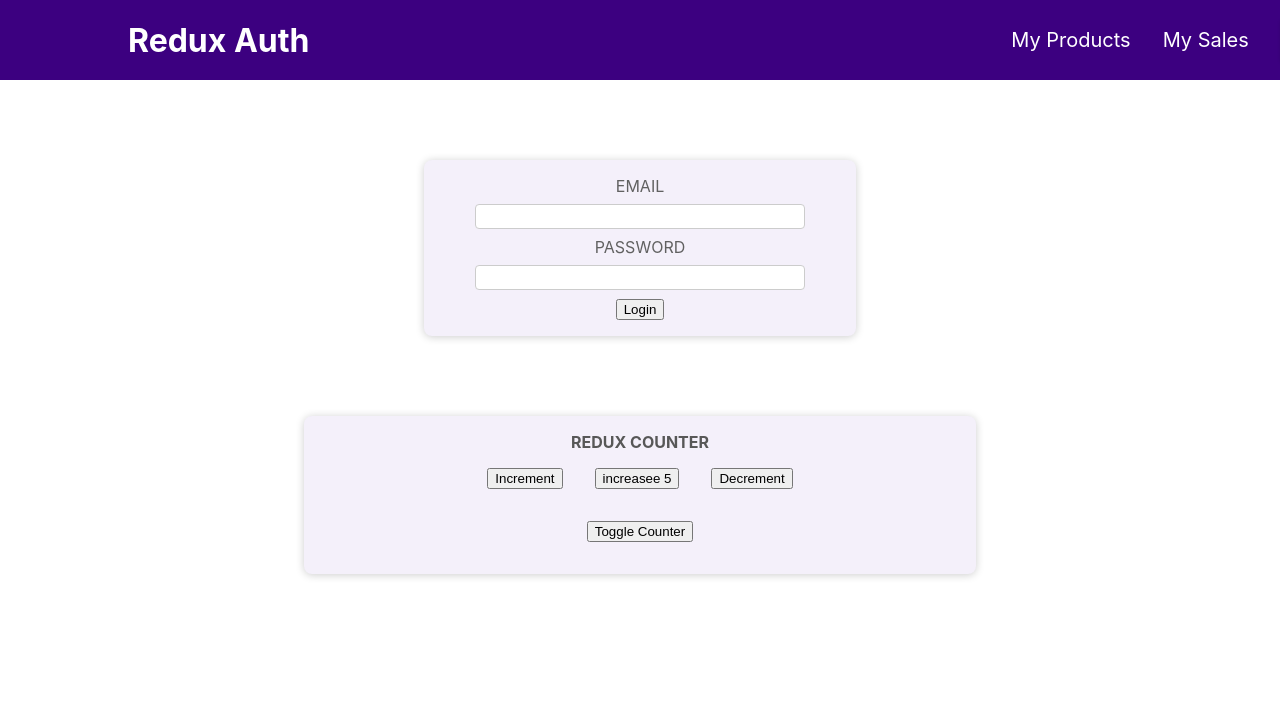
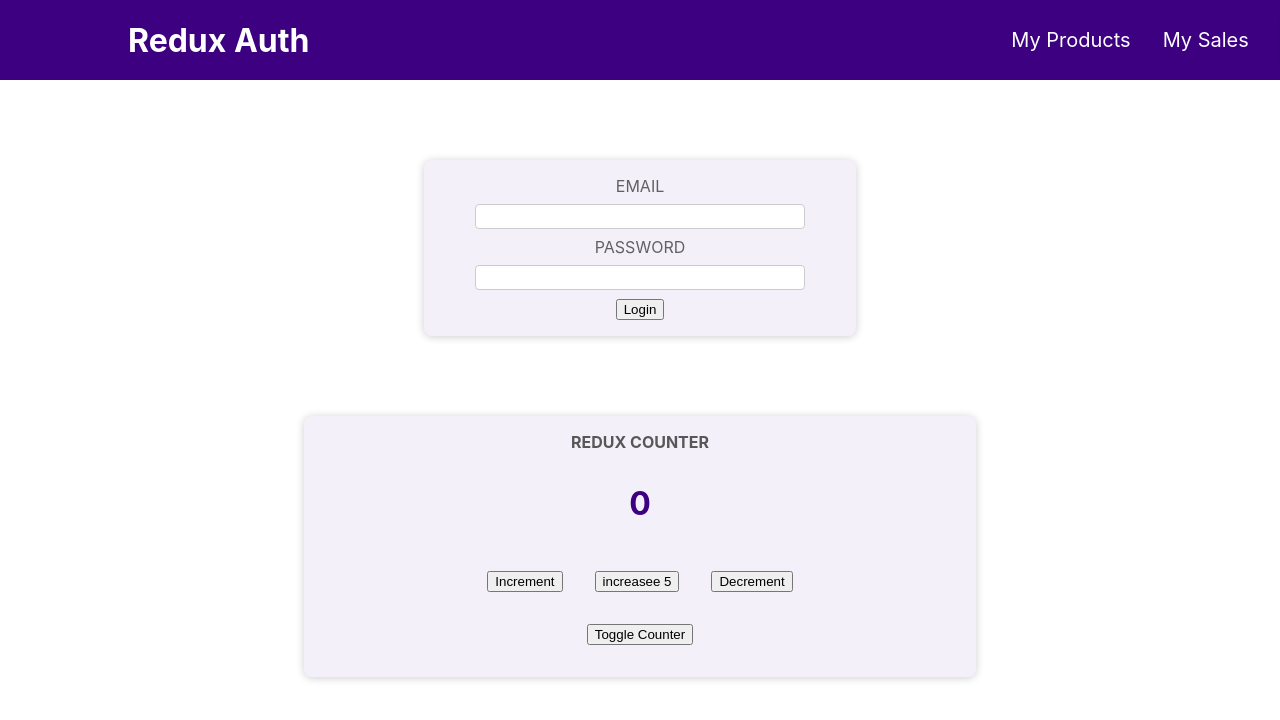
Before and after one commit to kimbeomjin95/react-complete-guide, a React (Create React App) app: page / in a window 1280 px wide. Shown: the top 720 px of the page. Built offline with nearby package versions, Linux system fonts and the light colour scheme.

Commit message:
counter reducer에 state 접근방식 변경

```diff
--- a/src/components/Counter.js
+++ b/src/components/Counter.js
@@ -6,8 +6,8 @@ import { countAction } from '../store/index';
 
 const Counter = () => {
   // 리액트 리덕스에 의해 실행됨
-  const counter = useSelector((state) => state.counter);
-  const show = useSelector((state) => state.showCounter); // 여러 useSelector를 이용하여 다른 상태값을 가져올 수 있음
+  const counter = useSelector((state) => state.counter.counter); // 실제 initialState에 접근
+  const show = useSelector((state) => state.counter.showCounter); // 여러 useSelector를 이용하여 다른 상태값을 가져올 수 있음
   // console.log('counter', counter);
   const dispatch = useDispatch();
 
```
